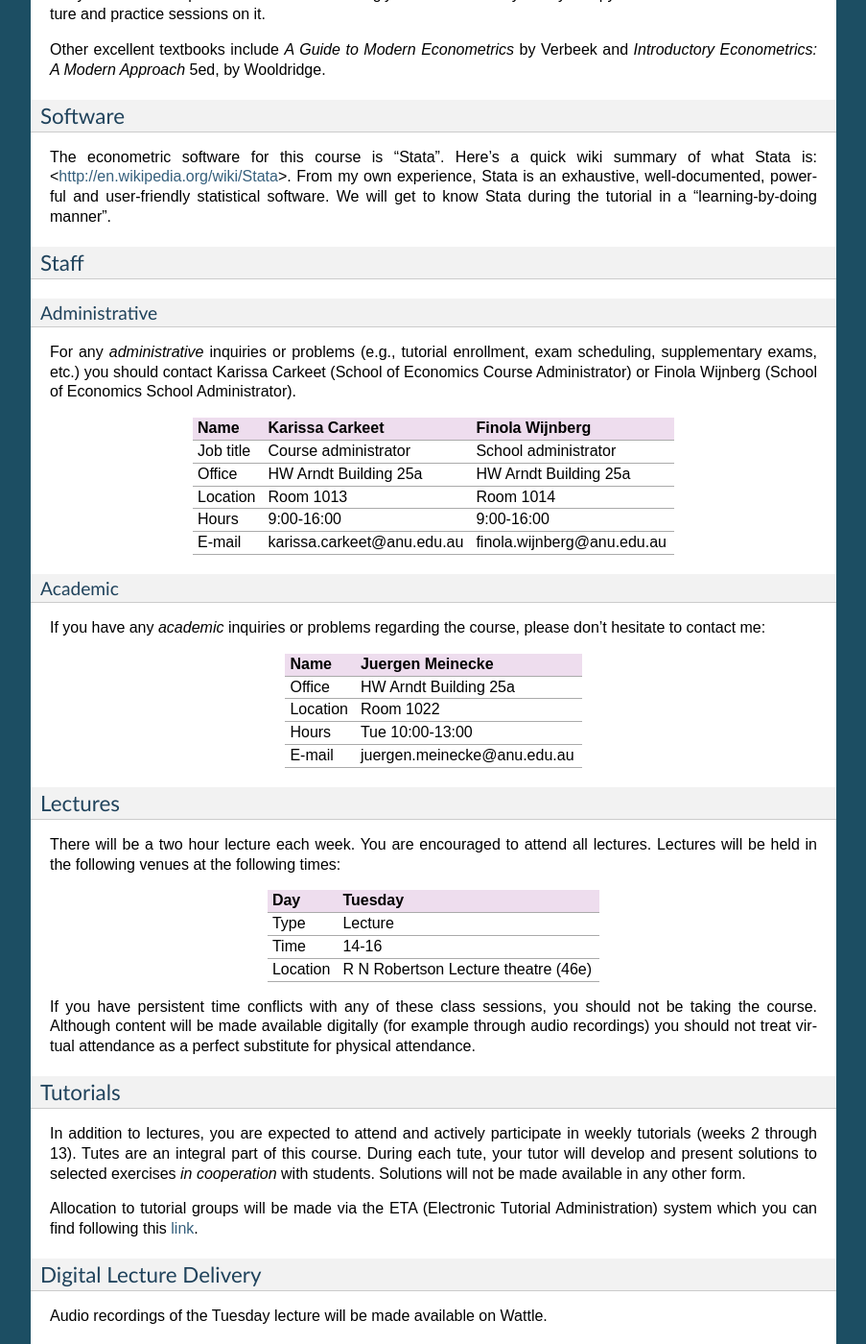
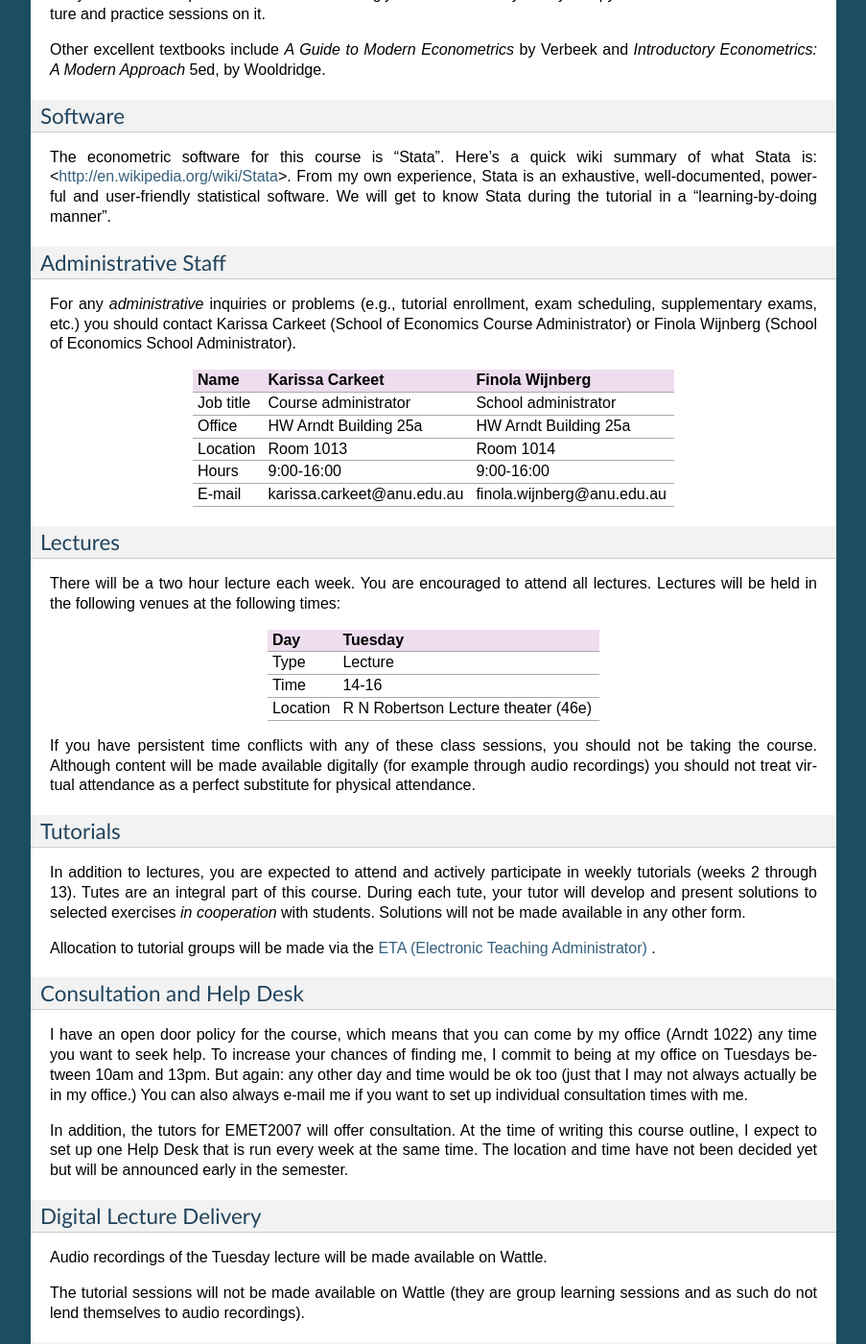
Before and after one commit to tsnoad/EMET2007, a Sphinx documentation site: the page built from source/course_outline.rst, in a window 1280 px wide and 1400 px high, scrolled down 1352 px. Shown: the whole window at 96% size, without its empty margins (198-1101 px from the left). Built offline with Sphinx 7.4.7, drawn with Linux system fonts in a browser that asks for light colours; some of the changed text lies outside the part shown.

Commit message:
updated course outline

```diff
--- a/source/course_outline.rst
+++ b/source/course_outline.rst
@@ -6,7 +6,6 @@ Read this entire course outline carefully!
 Any items, rules, requirements in this course outline may be subject to changes. When this happens I
 will announce it during the lecture. Announcements in the lecture supersede any information
 contained in this course outline.
-
 
 
 Course Description
@@ -99,11 +98,8 @@ the tutorial in a "learning-by-doing manner".
 
 
 
-Staff
-------------------
-
-Administrative
-^^^^^^^^^^^^^^^^^^
+Administrative Staff
+---------------------
 
 For any *administrative* inquiries or problems (e.g., tutorial enrollment, exam scheduling,
 supplementary exams, etc.) you should contact Karissa Carkeet (School of Economics Course
@@ -119,20 +115,6 @@ Hours           9:00-16:00                      9:00-16:00
 E-mail          karissa.carkeet\@anu.edu.au     finola.wijnberg\@anu.edu.au
 =============== ==============================  ==============================
 
-Academic
-^^^^^^^^^^^^
-
-If you have any *academic* inquiries or problems regarding the course, please don't hesitate to
-contact me:
-
-=============== ==============================
-Name            Juergen Meinecke
-=============== ==============================
-Office          HW Arndt Building 25a
-Location        Room 1022
-Hours           Tue 10:00-13:00
-E-mail          juergen.meinecke\@anu.edu.au
-=============== ==============================
 
 
 Lectures
@@ -146,7 +128,7 @@ Day             Tuesday
 =============== ==========================================
 Type            Lecture
 Time            14-16
-Location        R N Robertson Lecture theatre (46e)
+Location        R N Robertson Lecture theater (46e)
 =============== ==========================================
 
 If you have persistent time conflicts with any of these class sessions, you should not be taking the
@@ -163,9 +145,23 @@ In addition to lectures, you are expected to attend and actively participate in
 develop and present solutions to selected exercises *in cooperation* with students. Solutions will
 not be made available in any other form.
 
-Allocation to tutorial groups will be made via the ETA (Electronic Tutorial Administration) system
-which you can find following this `link <http://eta.fec.anu.edu.au/>`_.
+Allocation to tutorial groups will be made via the `ETA (Electronic Teaching Administrator)
+<http://eta.fec.anu.edu.au/>`_ .
 
+
+
+Consultation and Help Desk
+-----------------------------
+
+I have an open door policy for the course, which means that you can come by my office (Arndt 1022)
+any time you want to seek help. To increase your chances of finding me, I commit to being at my
+office on Tuesdays between 10am and 13pm. But again: any other day and time would be ok too (just
+that I may not always actually be in my office.) You can also always e-mail me if you want to set up
+individual consultation times with me.
+
+In addition, the tutors for EMET2007 will offer consultation. At the time of writing this course
+outline, I expect to set up one Help Desk that is run every week at the same time. The location and
+time have not been decided yet but will be announced early in the semester.
 
 Digital Lecture Delivery
 --------------------------
@@ -256,11 +252,12 @@ Research School of Economics. (Contact the Course Administrator for details.) Th
 submitted assignments must show your name, student number and the course name (EMET2007).
 Assignments missing any of this information will receive a mark of zero.
 
-Assignments must be submitted by 2pm on the due date. Important notice: late assignments are not
-accepted under any circumstances. If you submit your assignment after 2pm on the due date and you do
-not have a university approved excuse, you will receive a mark of zero on that assignment.  If you
-have a university approved excuse for not handing in an assignment, then the value of the final exam
-will be increased by 10 percentage points to compensate for the missed work.
+Assignments must be submitted by 12pm (which means noon or midday) on the due date. Important
+notice: late assignments are not accepted under any circumstances. If you submit your assignment
+after 2pm on the due date and you do not have a university approved excuse, you will receive a mark
+of zero on that assignment.  If you have a university approved excuse for not handing in an
+assignment, then the value of the final exam will be increased by 10 percentage points to compensate
+for the missed work.
 
 Further details about assignment submission will be given during lectures.
 
```
Also changed, not shown: other parts of source/course_outline.rst (+2 -2 lines).
